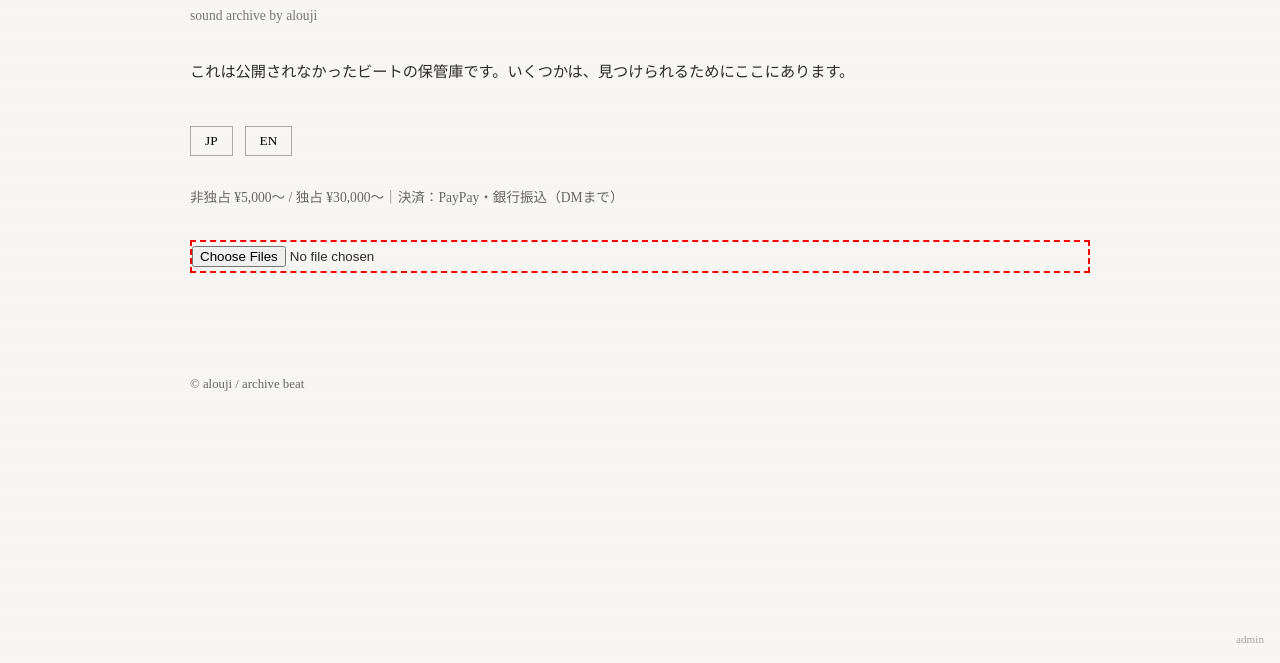
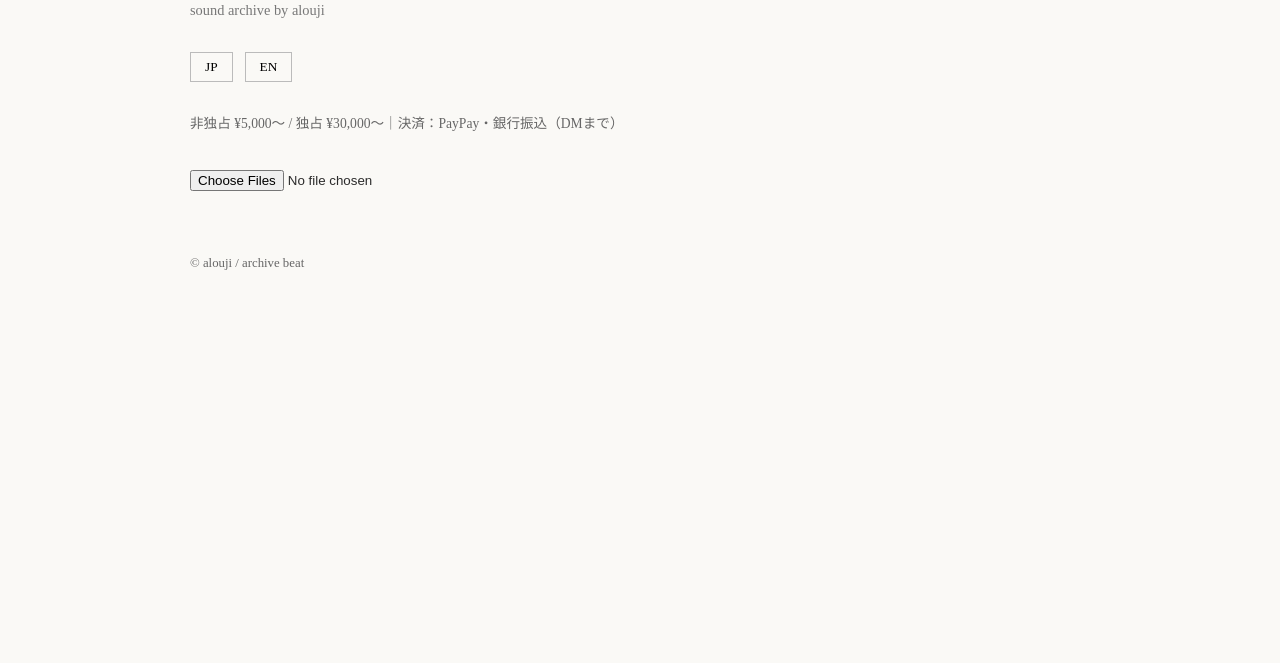
Before and after one commit to ontan3/archive-beat, a plain HTML site: page index.html in a window 1280 px wide. Shown: the part 137-800 px from the top of the page. Drawn offline with Linux system fonts and the light colour scheme.

Commit message:
Refactor index.html by updating styles and removing admin features
Updated styles and removed admin UI elements from index.html.

```diff
--- a/index.html
+++ b/index.html
@@ -10,20 +10,14 @@
 body{
   margin:0;
   padding:40px 20px;
-  background:
-    repeating-linear-gradient(
-      0deg,
-      #f7f6f2,
-      #f7f6f2 2px,
-      #f5f4f0 3px
-    );
+  background:#faf9f6;
   color:#2b2b2b;
   font-family:
     "Hiragino Mincho ProN",
     "Yu Mincho",
     "Times New Roman",
     serif;
-  line-height:1.8;
+  line-height:1.7;
 }
 
 .container{
@@ -34,19 +28,14 @@ body{
 h1{
   font-size:2.4rem;
   font-weight:normal;
-  letter-spacing:.14em;
-  margin-bottom:6px;
+  letter-spacing:.12em;
+  margin-bottom:4px;
 }
 
 .subtitle{
-  font-size:.85rem;
+  font-size:.9rem;
   color:#777;
   margin-bottom:30px;
-}
-
-.statement{
-  font-size:.95rem;
-  margin-bottom:40px;
 }
 
 .controls{
@@ -55,7 +44,7 @@ h1{
 
 .controls button{
   background:none;
-  border:1px solid #aaa;
+  border:1px solid #bbb;
   padding:6px 14px;
   margin-right:8px;
   font-family:inherit;
@@ -75,7 +64,7 @@ h1{
 .grid{
   display:grid;
   grid-template-columns:repeat(auto-fit,minmax(260px,1fr));
-  gap:26px;
+  gap:24px;
 }
 
 .beat{
@@ -106,6 +95,7 @@ h1{
   border:1px solid #999;
   padding:2px 8px;
   margin-bottom:10px;
+  cursor:pointer;
 }
 
 .beat.soldout{
@@ -118,25 +108,9 @@ audio{
 }
 
 .footer{
-  margin-top:70px;
+  margin-top:60px;
   font-size:.8rem;
   color:#666;
-}
-
-/* 管理者UI */
-.admin{
-  margin:30px 0;
-  display:block;
-  border:2px dashed red;
-}
-
-.admin-btn{
-  position:fixed;
-  bottom:14px;
-  right:16px;
-  font-size:.7rem;
-  opacity:.4;
-  cursor:pointer;
 }
 </style>
 </head>
@@ -146,12 +120,6 @@ audio{
 
 <h1>archive beat</h1>
 <div class="subtitle">sound archive by alouji</div>
-
-<div class="statement"
-data-jp="これは公開されなかったビートの保管庫です。いくつかは、見つけられるためにここにあります。"
-data-en="This is an archive of unreleased beats. Some are meant to be found.">
-これは公開されなかったビートの保管庫です。いくつかは、見つけられるためにここにあります。
-</div>
 
 <div class="controls">
   <button onclick="setLang('jp')">JP</button>
@@ -164,10 +132,7 @@ data-en="Non-exclusive ¥5,000+ / Exclusive ¥30,000+ | Payment via PayPay or Ba
 非独占 ¥5,000〜 / 独占 ¥30,000〜｜決済：PayPay・銀行振込（DMまで）
 </div>
 
-<!-- 管理者だけ見える -->
-<div class="admin" id="adminArea">
-  <input type="file" accept="audio/*" multiple onchange="addBeats(event)">
-</div>
+<input type="file" accept="audio/*" multiple onchange="addBeats(event)">
 
 <div id="list" class="grid"></div>
 
@@ -177,24 +142,11 @@ data-en="Non-exclusive ¥5,000+ / Exclusive ¥30,000+ | Payment via PayPay or Ba
 
 </div>
 
-<div class="admin-btn" onclick="adminLogin()">admin</div>
-
 <script>
-const ADMIN_PASSWORD = "alouji1225"; // ←ここ好きな文字に変えてOK
-
 function setLang(l){
   document.querySelectorAll('[data-jp]').forEach(e=>{
     e.textContent = e.dataset[l]
   })
-}
-
-// 管理者ログイン
-function adminLogin(){
-  const p = prompt("admin password")
-  if(p === ADMIN_PASSWORD){
-    document.getElementById('adminArea').style.display="block"
-    alert("admin mode")
-  }
 }
 
 function addBeats(e){
@@ -209,7 +161,7 @@ function addBeats(e){
 
     const meta=document.createElement('div')
     meta.className='meta'
-    meta.textContent='preview: 30s'
+    meta.textContent='BPM: --'
 
     const sold=document.createElement('div')
     sold.className='sold'
@@ -219,19 +171,17 @@ function addBeats(e){
     audio.controls=true
     audio.src=URL.createObjectURL(f)
 
-    // 30秒で自動停止
-    audio.addEventListener('timeupdate',()=>{
-      if(audio.currentTime>=30){
+    sold.onclick=()=>{
+      if(!beat.classList.contains('soldout')){
+        beat.classList.add('soldout')
+        sold.textContent='SOLD'
         audio.pause()
-        audio.currentTime=0
+        audio.disabled=true
+      }else{
+        beat.classList.remove('soldout')
+        sold.textContent=''
+        audio.disabled=false
       }
-    })
-
-    sold.onclick=()=>{
-      beat.classList.add('soldout')
-      sold.textContent='SOLD'
-      audio.pause()
-      audio.disabled=true
     }
 
     beat.append(title,meta,sold,audio)
```
